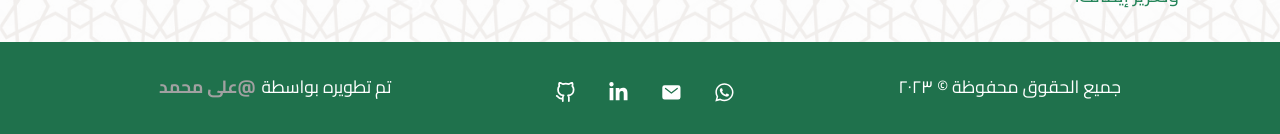
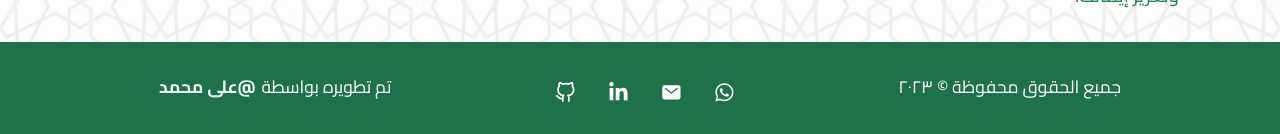
Before and after one commit to AliiMuhammed/Ahel-El-Quran, a React (Create React App) app: page /aboutUs in a window 1280 px wide. Shown: the part 2217-2351 px from the top of the page. Built offline with nearby package versions, Linux system fonts and the light colour scheme.

Commit message:
Update developer link color to use a custom CSS variable
- Update color value for .developer-link in footer.css to use a custom
CSS variable, var(--third-color).
- Remove trailing newline at end of file in footer.css.

```diff
--- a/src/Shared/Style/footer.css
+++ b/src/Shared/Style/footer.css
@@ -152,7 +152,7 @@ footer .bottom .footer-col .icons a:hover {
 }
 
 .developer-link {
-    color: #a1a1a1;
+    color: var(--third-color);
     font-weight: 700;
     padding-right: 0.4rem;
 }
```
